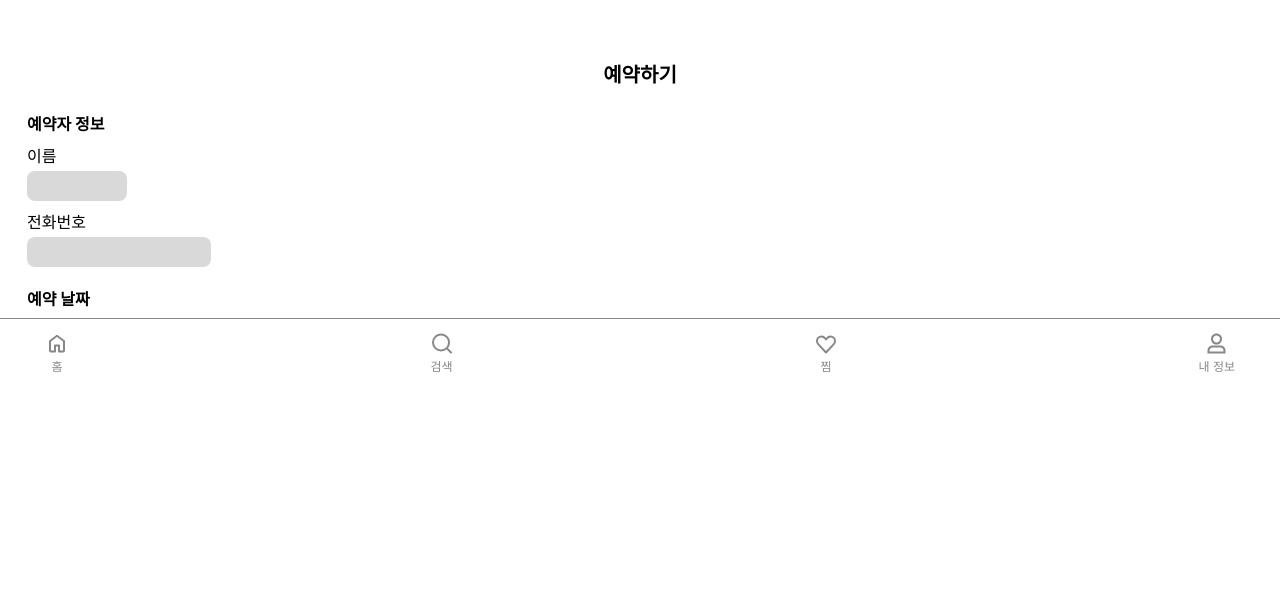
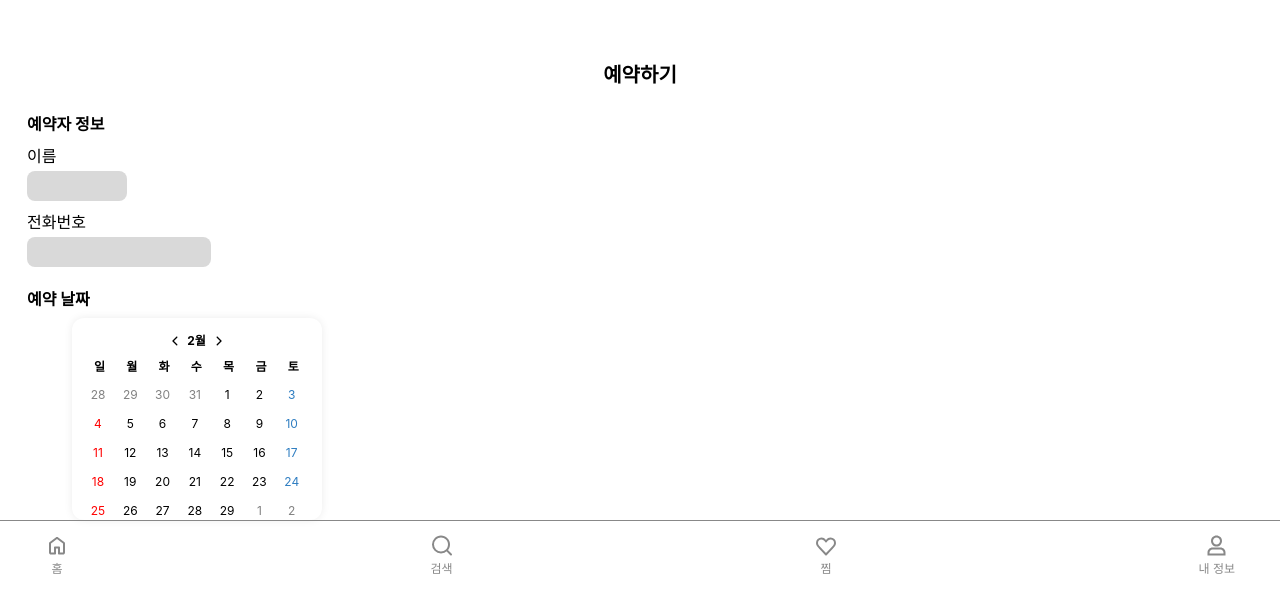
Before and after one commit to hightone-team-6/fe, a React (Vite) app: page /register/1 in a window 1280 px wide. Shown: the top 612 px of the page. Built offline with nearby package versions, Linux system fonts and the light colour scheme.

Commit message:
feat: date picker

```diff
--- a/src/pages/RegisterPage.tsx
+++ b/src/pages/RegisterPage.tsx
@@ -1,4 +1,4 @@
-import { useState } from "react";
+import { useEffect, useState } from "react";
 import styled from "styled-components";
 
 const Container = styled.div`
@@ -55,9 +55,126 @@ const Input = styled.input<{ $width: number }>`
   line-height: normal;
 `;
 
+const DatePicker = styled.div`
+  width: 250px;
+  height: 202px;
+  border-radius: 12px;
+  background: #fff;
+  box-shadow: 0px 0px 8px 0px rgba(0, 0, 0, 0.08);
+
+  display: flex;
+  flex-direction: column;
+  align-items: center;
+  gap: 8px;
+  padding: 14px 16px 0 16px;
+`;
+
+const Dates = styled.div`
+  width: 100%;
+  display: grid;
+  grid-template-columns: repeat(7, 1fr);
+  gap: 8px;
+  justify-content: center;
+  align-items: center;
+`;
+
+const Day = styled.div<{ $width: number }>`
+  color: #000 !important;
+  text-align: center;
+  width: ${({ $width }) => $width}px;
+  display: flex;
+  align-items: center;
+  justify-content: center;
+
+  font-size: 12px;
+  font-weight: 700;
+  cursor: pointer;
+`;
+
+const DateTitle = styled.div`
+  display: flex;
+  flex-direction: row;
+  align-items: center;
+  gap: 4px;
+  width: 228px;
+  text-align: center;
+  justify-content: center;
+`;
+
+const DateComponent = styled.div<{
+  $dateType: "active" | "unActive" | "blue" | "red";
+  $isSelected: boolean;
+}>`
+  width: 21px;
+  height: 21px;
+  color: ${({ $dateType, $isSelected }) =>
+    $isSelected
+      ? "#fff"
+      : $dateType === "active"
+      ? "#000"
+      : $dateType === "unActive"
+      ? "#828282"
+      : $dateType === "blue"
+      ? "#2E7DC1"
+      : "#F00"};
+  text-align: center;
+  font-size: 12px;
+  font-weight: 400;
+  background-color: ${({ $isSelected }) =>
+    $isSelected ? "rgba(43, 129, 55, 0.50)" : "none"};
+  border-radius: 50%;
+  cursor: pointer;
+  display: flex;
+  align-items: center;
+  justify-content: center;
+`;
+
 const RegisterPage = () => {
   const [name, setName] = useState("");
   const [phone, setPhone] = useState("");
+  const initialMonth = new Date().getMonth() + 1;
+
+  const [selectedMonth, setSelectedMonth] = useState<number>(initialMonth);
+  const [selectedDate, setSelectedDate] = useState<number[]>([]);
+
+  const [dates, setDates] = useState<
+    {
+      date: number;
+      isActive: boolean;
+    }[]
+  >([]);
+
+  useEffect(() => {
+    const lastMonthLastDate = new Date(2024, selectedMonth - 1, 0).getDate();
+    const thisMonthLastDate = new Date(2024, selectedMonth, 0).getDate();
+    const thisMonthFirstDay = new Date(2024, selectedMonth - 1, 1).getDay();
+
+    const lastMonthDates = Array.from(
+      { length: thisMonthFirstDay },
+      (_, i) => ({
+        date: lastMonthLastDate - thisMonthFirstDay + i + 1,
+        isActive: false,
+      })
+    );
+
+    const thisMonthDates = Array.from(
+      { length: thisMonthLastDate },
+      (_, i) => ({
+        date: i + 1,
+        isActive: true,
+      })
+    );
+
+    const nextMonthDates = Array.from(
+      { length: 35 - thisMonthFirstDay - thisMonthLastDate },
+      (_, i) => ({
+        date: i + 1,
+        isActive: false,
+      })
+    );
+
+    setDates([...lastMonthDates, ...thisMonthDates, ...nextMonthDates]);
+  }, [selectedMonth]);
 
   return (
     <Container>
@@ -83,6 +200,102 @@ const RegisterPage = () => {
       <div style={{ height: "16px" }} />
 
       <TitleWrapper>예약 날짜</TitleWrapper>
+
+      <DatePicker>
+        <DateTitle>
+          <svg
+            style={{ cursor: "pointer" }}
+            onClick={() =>
+              setSelectedMonth((prev) => (prev === 1 ? 12 : prev - 1))
+            }
+            xmlns="http://www.w3.org/2000/svg"
+            width="16"
+            height="16"
+            viewBox="0 0 16 16"
+            fill="none"
+          >
+            <g clip-path="url(#clip0_30_2271)">
+              <path
+                fillRule="evenodd"
+                clipRule="evenodd"
+                d="M5.52869 8.47124C5.40371 8.34622 5.3335 8.17668 5.3335 7.9999C5.3335 7.82313 5.40371 7.65359 5.52869 7.52857L9.30002 3.75724C9.36152 3.69356 9.43508 3.64277 9.51642 3.60784C9.59775 3.5729 9.68523 3.55451 9.77375 3.55374C9.86227 3.55297 9.95006 3.56983 10.032 3.60336C10.1139 3.63688 10.1884 3.68638 10.251 3.74897C10.3135 3.81157 10.363 3.886 10.3966 3.96793C10.4301 4.04986 10.447 4.13765 10.4462 4.22617C10.4454 4.31469 10.427 4.40217 10.3921 4.48351C10.3571 4.56484 10.3064 4.63841 10.2427 4.6999L6.94269 7.9999L10.2427 11.2999C10.3641 11.4256 10.4313 11.594 10.4298 11.7688C10.4283 11.9436 10.3582 12.1108 10.2346 12.2344C10.111 12.3581 9.94375 12.4282 9.76895 12.4297C9.59416 12.4312 9.42576 12.364 9.30002 12.2426L5.52869 8.47124Z"
+                fill="black"
+              />
+            </g>
+            <defs>
+              <clipPath id="clip0_30_2271">
+                <rect width="16" height="16" fill="white" />
+              </clipPath>
+            </defs>
+          </svg>
+
+          <Day $width={selectedMonth < 10 ? 20 : 24}>{selectedMonth}월</Day>
+
+          <svg
+            style={{ cursor: "pointer" }}
+            onClick={() =>
+              setSelectedMonth((prev) => (prev === 12 ? 1 : prev + 1))
+            }
+            xmlns="http://www.w3.org/2000/svg"
+            width="16"
+            height="16"
+            viewBox="0 0 16 16"
+            fill="none"
+          >
+            <g clip-path="url(#clip0_30_2275)">
+              <path
+                fillRule="evenodd"
+                clipRule="evenodd"
+                d="M10.4713 8.47124C10.5963 8.34622 10.6665 8.17668 10.6665 7.9999C10.6665 7.82313 10.5963 7.65359 10.4713 7.52857L6.69998 3.75724C6.63848 3.69356 6.56492 3.64277 6.48358 3.60784C6.40225 3.5729 6.31477 3.55451 6.22625 3.55374C6.13773 3.55297 6.04994 3.56983 5.96801 3.60336C5.88608 3.63688 5.81164 3.68638 5.74905 3.74897C5.68645 3.81157 5.63695 3.886 5.60343 3.96793C5.56991 4.04986 5.55304 4.13765 5.55381 4.22617C5.55458 4.31469 5.57297 4.40217 5.60791 4.48351C5.64285 4.56484 5.69364 4.63841 5.75731 4.6999L9.05731 7.9999L5.75731 11.2999C5.63587 11.4256 5.56868 11.594 5.5702 11.7688C5.57172 11.9436 5.64183 12.1108 5.76543 12.2344C5.88904 12.3581 6.05625 12.4282 6.23105 12.4297C6.40584 12.4312 6.57424 12.364 6.69998 12.2426L10.4713 8.47124Z"
+                fill="black"
+              />
+            </g>
+            <defs>
+              <clipPath id="clip0_30_2275">
+                <rect
+                  width="16"
+                  height="16"
+                  fill="white"
+                  transform="matrix(-1 0 0 1 16 0)"
+                />
+              </clipPath>
+            </defs>
+          </svg>
+        </DateTitle>
+        <Dates>
+          <Day $width={24}>일</Day>
+          <Day $width={24}>월</Day>
+          <Day $width={24}>화</Day>
+          <Day $width={24}>수</Day>
+          <Day $width={24}>목</Day>
+          <Day $width={24}>금</Day>
+          <Day $width={24}>토</Day>
+
+          {dates.map(({ date, isActive }, index) => (
+            <DateComponent
+              onClick={() =>
+                setSelectedDate((prev) =>
+                  prev.includes(index)
+                    ? prev.filter((item) => item !== index)
+                    : [...prev, index]
+                )
+              }
+              $dateType={
+                isActive
+                  ? index % 7 === 0
+                    ? "red"
+                    : index % 7 === 6
+                    ? "blue"
+                    : "active"
+                  : "unActive"
+              }
+              $isSelected={selectedDate.includes(index)}
+            >
+              {date}
+            </DateComponent>
+          ))}
+        </Dates>
+      </DatePicker>
     </Container>
   );
 };
```
